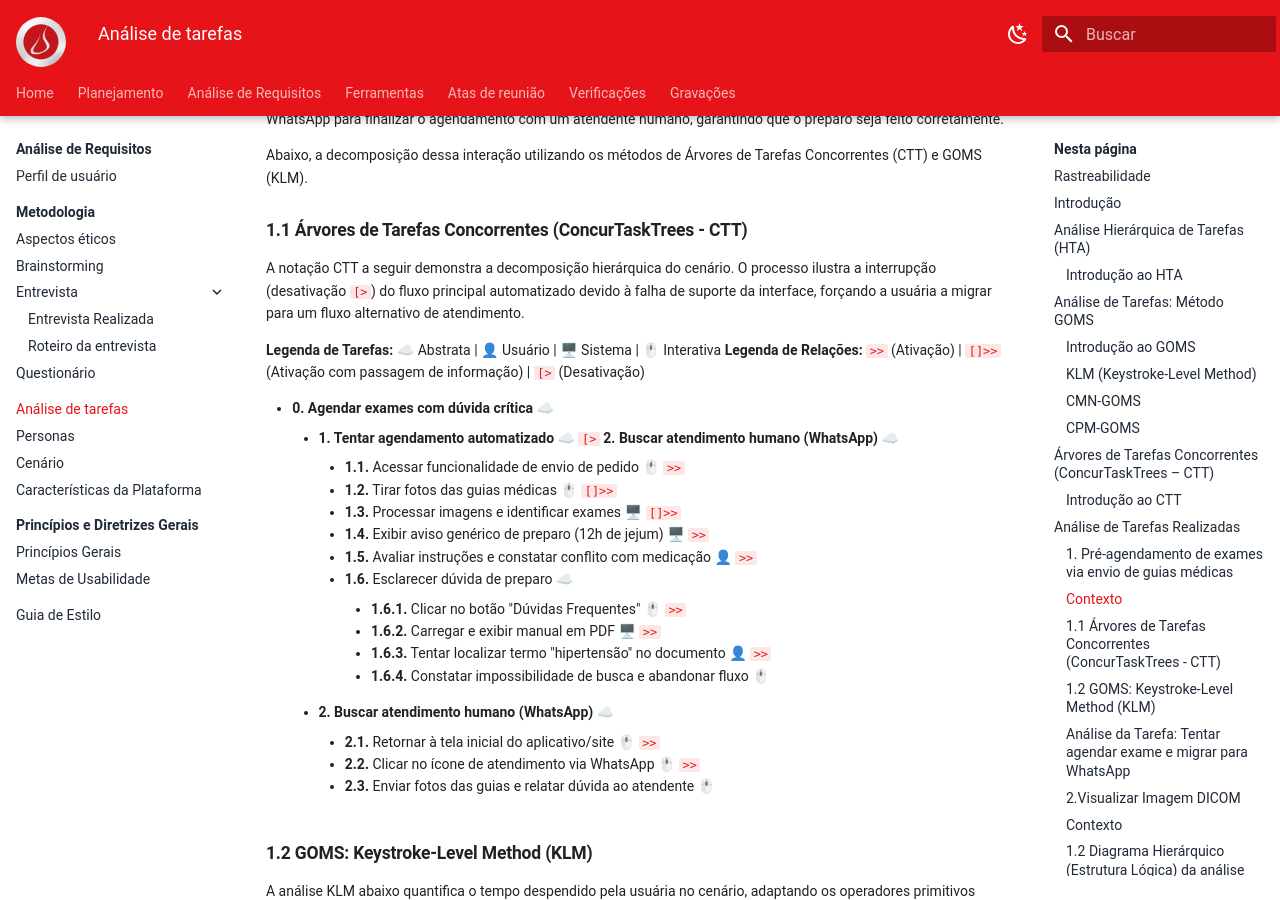
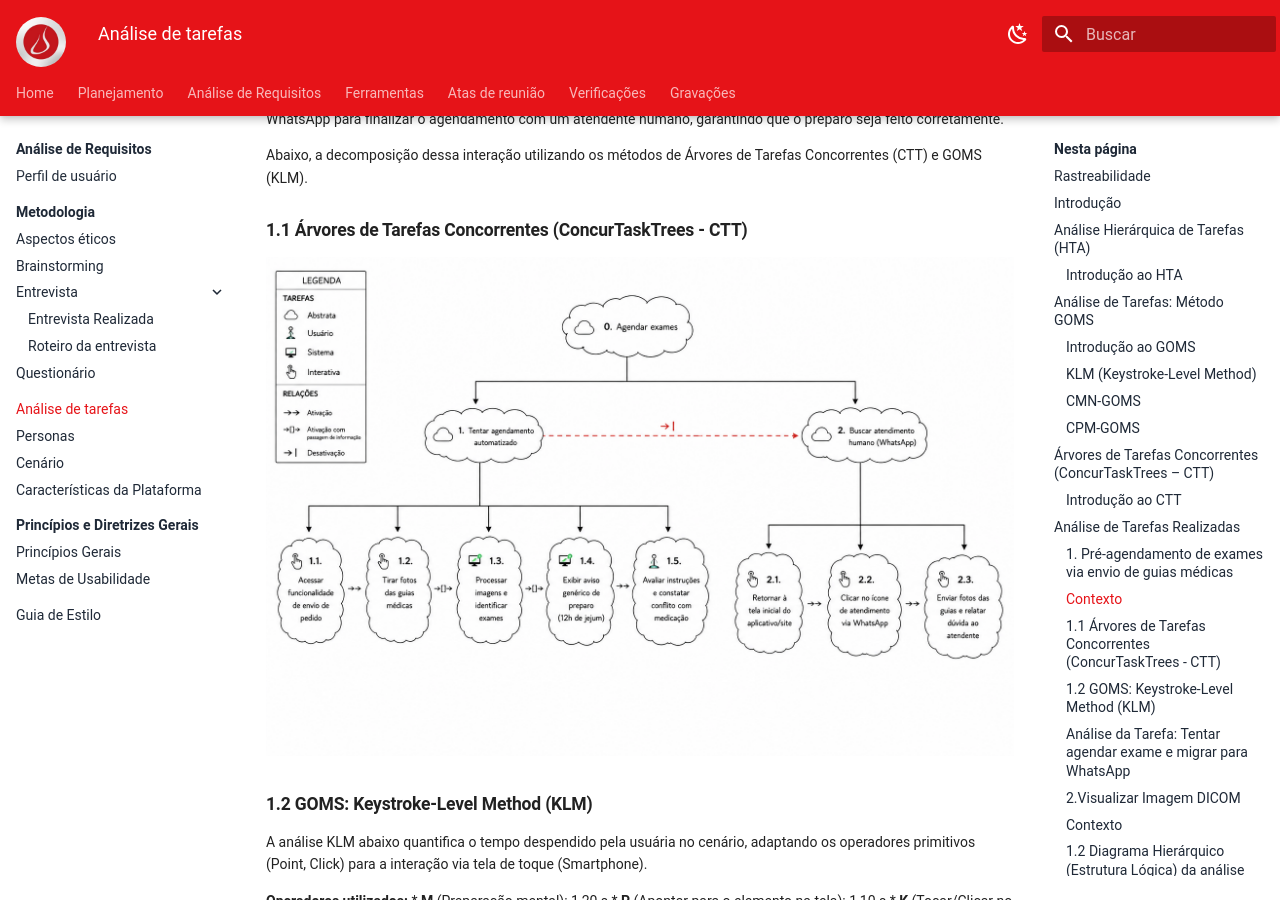
Before and after one commit to Interacao-Humano-Computador/2026.1-Grupo07, an MkDocs documentation site: the page built from docs/requisitos/analisedetarefa.md, in a window 1280 px wide and 900 px high, scrolled down 5355 px. Built offline with MkDocs 1.6.1 and Material for MkDocs 9.7.7, drawn with Linux system fonts in a browser that asks for light colours.

```diff
--- a/docs/requisitos/analisedetarefa.md
+++ b/docs/requisitos/analisedetarefa.md
@@ -139,29 +139,7 @@
 
 ### 1.1 Árvores de Tarefas Concorrentes (ConcurTaskTrees - CTT)
 
-A notação CTT a seguir demonstra a decomposição hierárquica do cenário. O processo ilustra a interrupção (desativação `[>`) do fluxo principal automatizado devido à falha de suporte da interface, forçando a usuária a migrar para um fluxo alternativo de atendimento.
-
-**Legenda de Tarefas:**
-☁️ Abstrata | 👤 Usuário | 🖥️ Sistema | 🖱️ Interativa
-**Legenda de Relações:**
-`>>` (Ativação) | `[]>>` (Ativação com passagem de informação) | `[>` (Desativação)
-
-*   **0. Agendar exames com dúvida crítica** ☁️
-    *   **1. Tentar agendamento automatizado** ☁️ `[>` **2. Buscar atendimento humano (WhatsApp)** ☁️
-        *   **1.1.** Acessar funcionalidade de envio de pedido 🖱️ `>>`
-        *   **1.2.** Tirar fotos das guias médicas 🖱️ `[]>>`
-        *   **1.3.** Processar imagens e identificar exames 🖥️ `[]>>`
-        *   **1.4.** Exibir aviso genérico de preparo (12h de jejum) 🖥️ `>>`
-        *   **1.5.** Avaliar instruções e constatar conflito com medicação 👤 `>>`
-        *   **1.6.** Esclarecer dúvida de preparo ☁️
-            *   **1.6.1.** Clicar no botão "Dúvidas Frequentes" 🖱️ `>>`
-            *   **1.6.2.** Carregar e exibir manual em PDF 🖥️ `>>`
-            *   **1.6.3.** Tentar localizar termo "hipertensão" no documento 👤 `>>`
-            *   **1.6.4.** Constatar impossibilidade de busca e abandonar fluxo 🖱️
-    *   **2. Buscar atendimento humano (WhatsApp)** ☁️
-        *   **2.1.** Retornar à tela inicial do aplicativo/site 🖱️ `>>`
-        *   **2.2.** Clicar no ícone de atendimento via WhatsApp 🖱️ `>>`
-        *   **2.3.** Enviar fotos das guias e relatar dúvida ao atendente 🖱️
+![alt text](../assets/ctt-maria.png)
 
 
 ### 1.2 GOMS: Keystroke-Level Method (KLM)
```
Also changed, not shown: docs/AvaliacaoeDesenvolvimento/Storyboard/PlanejamentoDosResultados.md (+7 -0 lines), docs/AvaliacaoeDesenvolvimento/Storyboard/Storyboard.md (+10 -4 lines), docs/assets/ctt-maria.png (added), 1 other file.
